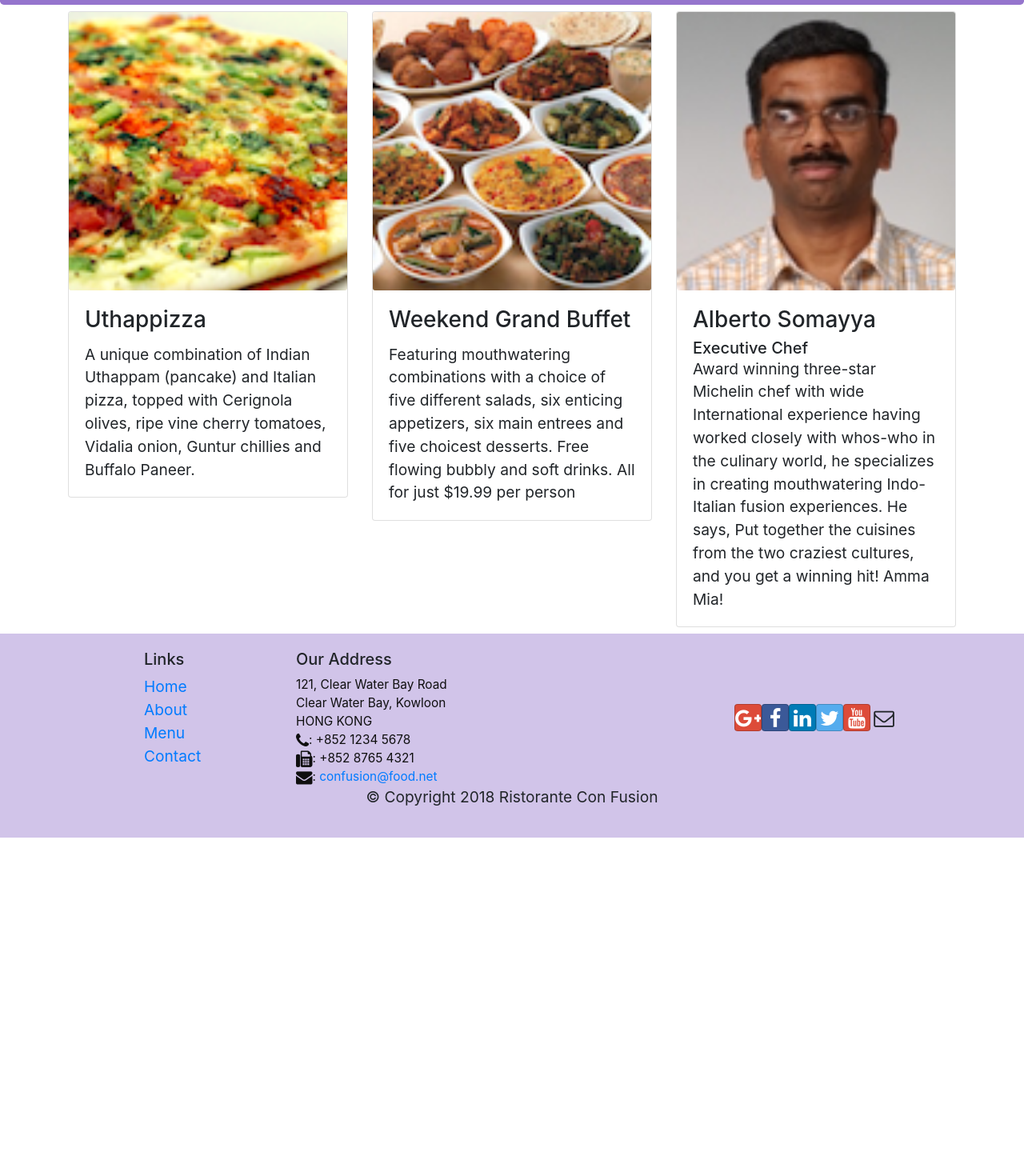
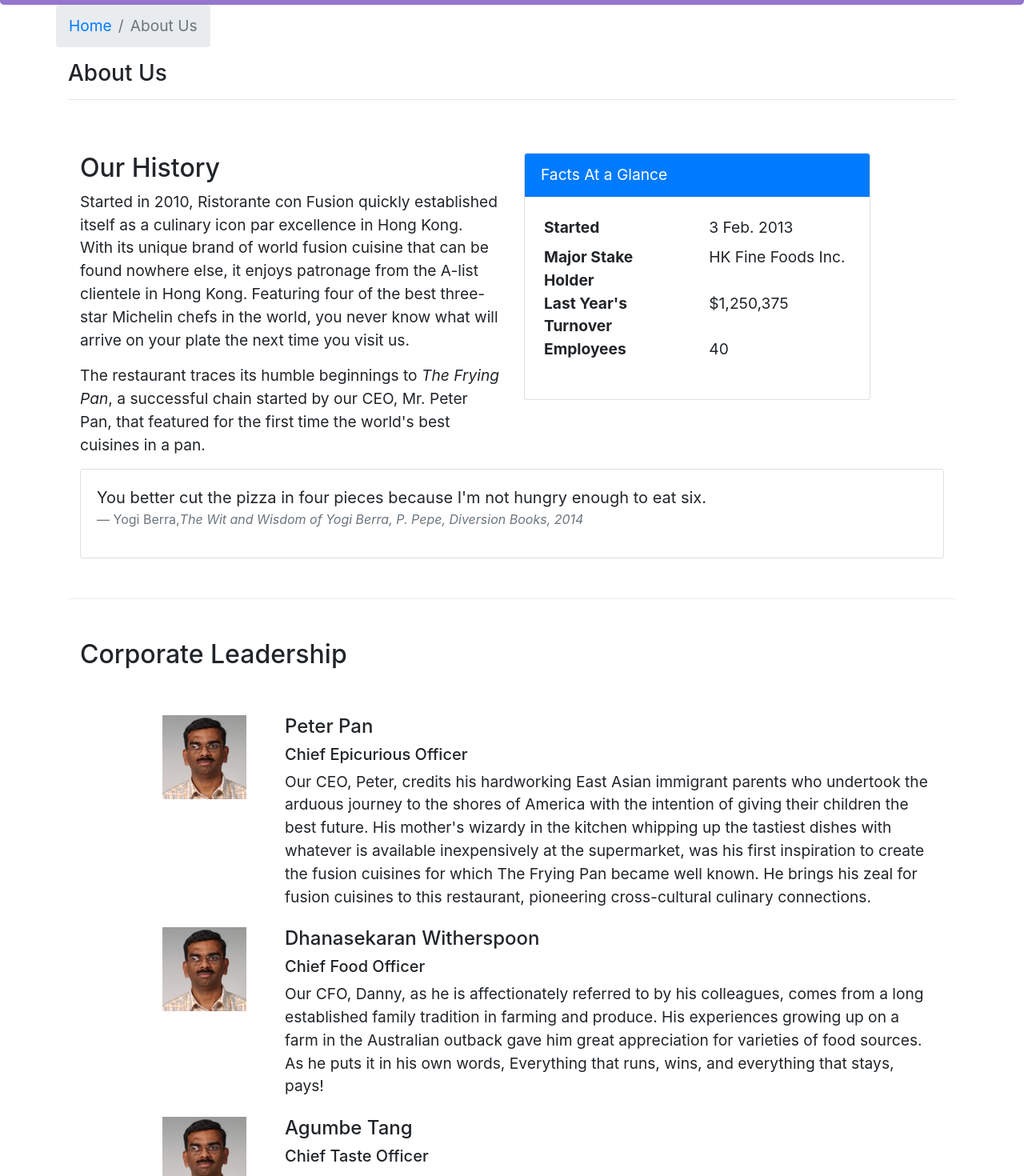
Before and after one commit to Athar-ali-siddiqui/React-course, a React (Create React App) app in the folder confusion/: page /aboutus in a window 1280 px wide. Before the commit this address led to /home. Shown: the part 358-1828 px from the top of the page at 80% size. Before the commit the page ends 1405 px from the top, so only its background shows below. Built offline with nearby package versions, Linux system fonts and the light colour scheme.

Commit message:
Assginment 2/About us

```diff
--- /dev/null
+++ b/confusion/src/components/AboutComponent.js
@@ -0,0 +1,96 @@
+import React from 'react';
+import { Breadcrumb, BreadcrumbItem, Card, CardBody, CardHeader, Media } from 'reactstrap';
+import { Link } from 'react-router-dom';
+
+const RenderLeader = ({leader}) => {
+
+  return (
+            <div key={leader.id} className="col-12 my-4">
+              <Media  >
+                <Media left middle>
+                  <Media object src={leader.image} alt={leader.name} className="mx-5"  />
+                </Media>
+                <Media body>
+                  <Media heading >{leader.name}</Media>
+                  <Media tag="h5">{leader.designation}</Media>
+                  {leader.description}
+                </Media>
+              </Media>
+            </div>
+        );
+}
+
+function About(props) {
+
+    const leaders = props.leaders.map((leader) => {
+
+        return (
+            <RenderLeader leader={leader} />
+        );
+    });
+    console.log(leaders)
+    return(
+        <div className="container">
+            <div className="row">
+                <Breadcrumb>
+                    <BreadcrumbItem><Link to="/home">Home</Link></BreadcrumbItem>
+                    <BreadcrumbItem active>About Us</BreadcrumbItem>
+                </Breadcrumb>
+                <div className="col-12">
+                    <h3>About Us</h3>
+                    <hr />
+                </div>
+            </div>
+            <div className="row row-content">
+                <div className="col-12 col-md-6">
+                    <h2>Our History</h2>
+                    <p>Started in 2010, Ristorante con Fusion quickly established itself as a culinary icon par excellence in Hong Kong. With its unique brand of world fusion cuisine that can be found nowhere else, it enjoys patronage from the A-list clientele in Hong Kong.  Featuring four of the best three-star Michelin chefs in the world, you never know what will arrive on your plate the next time you visit us.</p>
+                    <p>The restaurant traces its humble beginnings to <em>The Frying Pan</em>, a successful chain started by our CEO, Mr. Peter Pan, that featured for the first time the world's best cuisines in a pan.</p>
+                </div>
+                <div className="col-12 col-md-5">
+                    <Card>
+                        <CardHeader className="bg-primary text-white">Facts At a Glance</CardHeader>
+                        <CardBody>
+                            <dl className="row p-1">
+                                <dt className="col-6">Started</dt>
+                                <dd className="col-6">3 Feb. 2013</dd>
+                                <dt className="col-6">Major Stake Holder</dt>
+                                <dd className="col-6">HK Fine Foods Inc.</dd>
+                                <dt className="col-6">Last Year's Turnover</dt>
+                                <dd className="col-6">$1,250,375</dd>
+                                <dt className="col-6">Employees</dt>
+                                <dd className="col-6">40</dd>
+                            </dl>
+                        </CardBody>
+                    </Card>
+                </div>
+                <div className="col-12">
+                    <Card>
+                        <CardBody className="bg-faded">
+                            <blockquote className="blockquote">
+                                <p className="mb-0">You better cut the pizza in four pieces because
+                                    I'm not hungry enough to eat six.</p>
+                                <footer className="blockquote-footer">Yogi Berra,
+                                <cite title="Source Title">The Wit and Wisdom of Yogi Berra,
+                                    P. Pepe, Diversion Books, 2014</cite>
+                                </footer>
+                            </blockquote>
+                        </CardBody>
+                    </Card>
+                </div>
+            </div>
+            <div className="row row-content">
+                <div className="col-12">
+                    <h2>Corporate Leadership</h2>
+                </div>
+                <div className="col-12 mt-4 mb-2">
+                    <Media list>
+                        {leaders}
+                    </Media>
+                </div>
+            </div>
+        </div>
+    );
+}
+
+export default About;
--- a/confusion/src/components/ContactComponent.js
+++ b/confusion/src/components/ContactComponent.js
@@ -1,9 +1,22 @@
 import React from 'react';
-
+import {Breadcrumb,
+  BreadcrumbItem,
+} from "reactstrap";
+import { Link } from 'react-router-dom';
 function Contact(props) {
     return(
         <div className="container">
+            <div className="row ">
+              <Breadcrumb>
+                  <BreadcrumbItem><Link to='/home'>Home</Link></BreadcrumbItem>
+                  <BreadcrumbItem active>Contact Us</BreadcrumbItem>
+              </Breadcrumb>
+             </div>
             <div className="row row-content">
+                <div className="col-12 ">
+                   <h2>Contact Us</h2>
+                   <hr/>
+                </div>
                 <div className="col-12">
                 <h3>Location Information</h3>
                 </div>
--- a/confusion/src/components/DishDetailComponent.js
+++ b/confusion/src/components/DishDetailComponent.js
@@ -5,16 +5,15 @@ import {
   CardBody,
   CardText,
   CardTitle,
+  Breadcrumb,
+  BreadcrumbItem,
 } from "reactstrap";
-
+import { Link } from 'react-router-dom';
 
 function RenderDish({dish}) {
-    if (dish === null || dish === undefined){
-      return <div></div>
-    }
-    else{
+  console.log(dish)
   return (
-        <div className="col-12 col-md-6">
+    <div className="col-12 col-md-6 ">
       <Card >
         <CardImg
           top
@@ -31,13 +30,9 @@ import {
     </div>
   );
 }
-  }
-  function RenderComment({dish}) {
-    if (dish === null || dish === undefined){
-      return <div></div>
-    }
-    else{
-      const comment = dish.comments.map((cmt) => {
+function RenderComment({comments}) {
+    console.log(comments)
+    const comment = comments.map((cmt) => {
     return (
       <div key={cmt.id}>
         <p>{cmt.comment}</p>
@@ -53,19 +48,26 @@ import {
     );
   });
   return (
-      <div className="col-12 col-md-6 my-2">
+    <div className="col-12 col-md-6 ">
       <h3>Comments</h3>
       {comment}
     </div>
   );
+
 }
-  }
-  function DishDetail(props) {
+function DishDetail({dish ,comments}) {
   return (
     <div className="container">
-        <div className="row">
-          <RenderDish dish={props.dish} />
-          <RenderComment dish={props.dish} />
+      <div className="row ">
+         <Breadcrumb>
+            <BreadcrumbItem><Link to='/menu'>Menu</Link></BreadcrumbItem>
+            <BreadcrumbItem active>{dish.name}</BreadcrumbItem>
+         </Breadcrumb>
+      </div>
+      <h3 className="my-1">{dish.name}</h3>
+      <div className="row my-2">
+        <RenderDish dish={dish} />
+        <RenderComment comments={comments} />
       </div>
     </div>
   );
--- a/confusion/src/components/HomeComponent.js
+++ b/confusion/src/components/HomeComponent.js
@@ -21,6 +21,10 @@ function Home(props) {
   return(
     <div className="container">
       <div className="row my-2">
+        <div className="col-12 mt-4">
+          <h2>Home</h2>
+          <hr/>
+        </div>
         <div className="col-12 col-md-4">
           <RenderCard item={props.dish}/>
         </div>
--- a/confusion/src/components/MainComponent.js
+++ b/confusion/src/components/MainComponent.js
@@ -5,6 +5,7 @@ import DishDetail from "./DishDetailComponent";
 import Contact from './ContactComponent';
 import Header from "./HeaderComponent";
 import Footer from "./FooterComponent";
+import About from './AboutComponent';
 import { DISHES } from "../shared/dishes";
 import { COMMENTS } from "../shared/comments";
 import { PROMOTIONS } from "../shared/promotions";
@@ -29,13 +30,20 @@ class Main extends React.Component {
         <Home dish={this.state.dishes.filter((dish)=>dish.featured)[0] } leader={this.state.leaders.filter((leader)=>leader.featured)[0] } promotion={this.state.promotions.filter((promotion)=>promotion.featured)[0] }/>
       )
     }
+      const DishWithId =  ({match})  =>  {
+        return(
+          <DishDetail dish={this.state.dishes.filter((dish) => dish.id === parseInt(match.params.dishId,10))[0]} comments={this.state.comments.filter((dish) => dish.dishId ===parseInt(match.params.dishId,10))} />
+        )
+    }
     return (
       <div >
         <Header />
         <Switch>
           <Route path="/home" component={HomePage} />
           <Route exact path="/menu" component={() => <Menu dishes={this.state.dishes}/>} />
+          <Route  path="/menu/:dishId" component={DishWithId} />
           <Route exact path="/contactus" component={Contact}/>
+          <Route exact path="/aboutus" component={ () => <About leaders={this.state.leaders}/>} />
           <Redirect to="/home"/>
         </Switch>
         <Footer/>
--- a/confusion/src/components/MenuComponent.js
+++ b/confusion/src/components/MenuComponent.js
@@ -6,8 +6,10 @@ import {
   CardImgOverlay,
   CardText,
   CardTitle,
+  Breadcrumb,
+  BreadcrumbItem,
 } from "reactstrap";
-
+import { Link } from 'react-router-dom';
 
   // componentDidMount(){
   //   console.log("Menu's componentDidMount invoked")
@@ -21,17 +23,33 @@ import {
       return (
         <div key={dish.id} className="col-12 col-md-6 my-2">
           <Card >
-            <CardImg width="100%" src={dish.image} alt={dish.name} />
-            <CardImgOverlay>
-              <CardTitle tag="h3">{dish.name}</CardTitle>
-            </CardImgOverlay>
+            <Link to={`/menu/${dish.id}`}>
+                <CardImg width="100%" src={dish.image} alt={dish.name} />
+                <CardImgOverlay>
+                  <CardTitle tag="h3">{dish.name}</CardTitle>
+                </CardImgOverlay>
+            </Link>
           </Card>
         </div>
       );
     });
     return (
-      <div className="container mt-5">
-        <div className="row">{menu}</div>
+      <div className="container">
+        <div className="row ">
+         <Breadcrumb>
+            <BreadcrumbItem><Link to='/home'>Home</Link></BreadcrumbItem>
+            <BreadcrumbItem active>Menu</BreadcrumbItem>
+         </Breadcrumb>
+        </div>
+        <div className="row">
+          <div className="col-12 mt-4">
+            <h2>Menu</h2>
+            <hr/>
+          </div>
+
+          {menu}
+
+        </div>
       </div>
     );
   }
```
Lines whose indentation alone changed are shown as unchanged.
